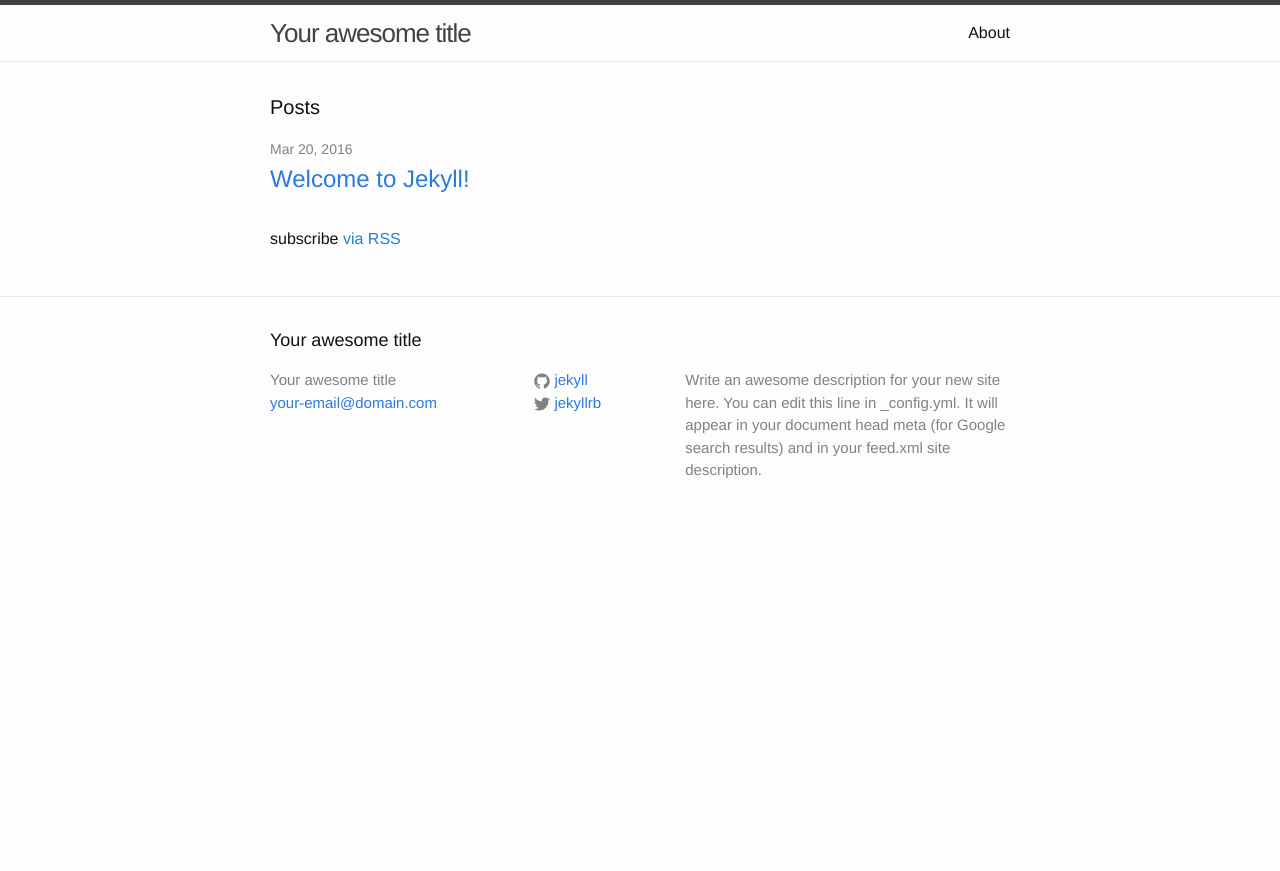
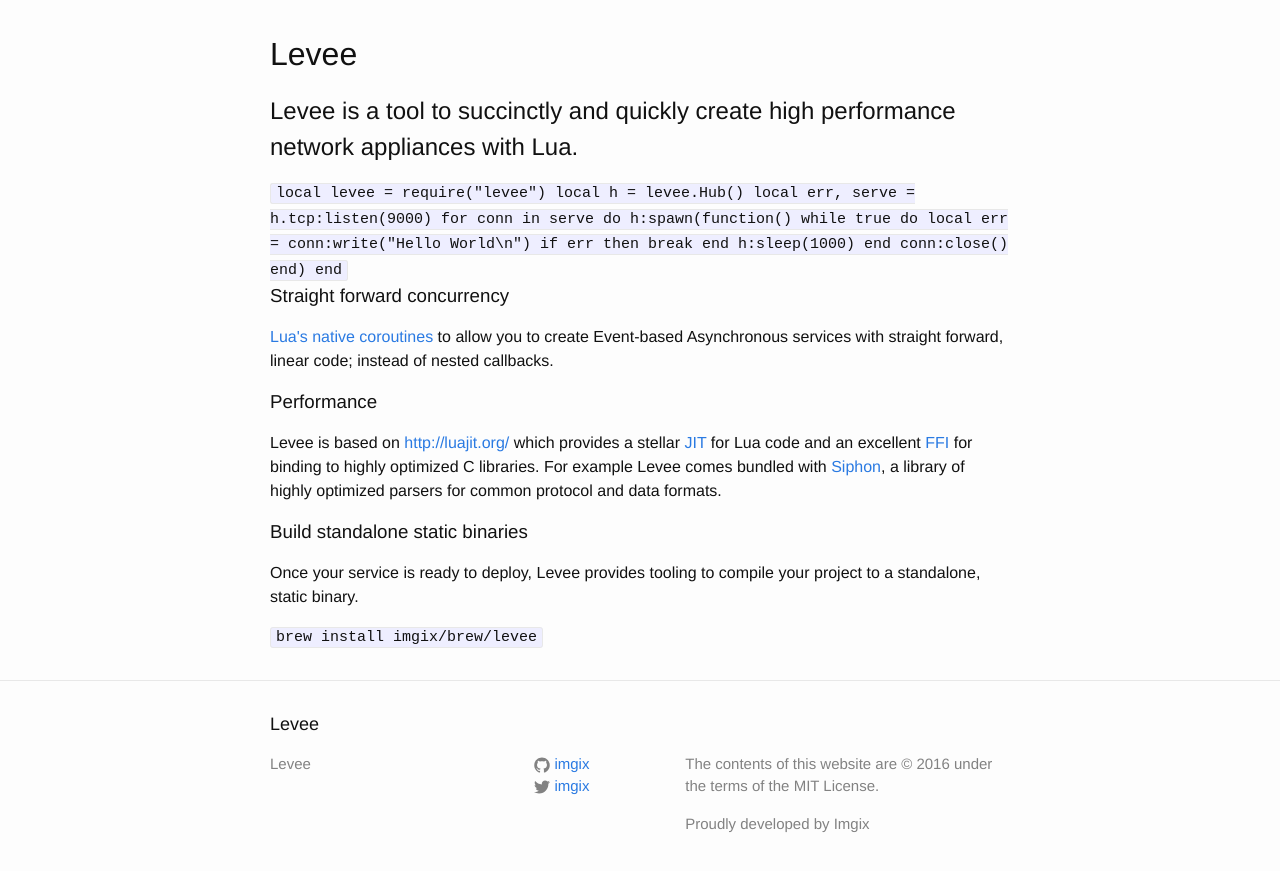
Before and after one commit to cablehead/levee, a Jekyll site: the page built from index.html, in a window 1280 px wide. Shown: the top 871 px of the page. Built offline with Jekyll 4.4.1, drawn with Linux system fonts in a browser that asks for light colours.

Commit message:
update index

```diff
--- a/_config.yml
+++ b/_config.yml
@@ -6,16 +6,13 @@
 # 'jekyll serve'. If you change this file, please restart the server process.
 
 # Site settings
-title: Your awesome title
-email: your-email@domain.com
-description: > # this means to ignore newlines until "baseurl:"
-  Write an awesome description for your new site here. You can edit this
-  line in _config.yml. It will appear in your document head meta (for
-  Google search results) and in your feed.xml site description.
+title: "Levee"
+email: "support@imgix.com"
+description: "Levee is a tool to succinctly and quickly create high performance network appliances with Lua."
 baseurl: "" # the subpath of your site, e.g. /blog
-url: "http://yourdomain.com" # the base hostname & protocol for your site
-twitter_username: jekyllrb
-github_username:  jekyll
+url: "http://imgix.com" # the base hostname & protocol for your site
+twitter_username: "imgix"
+github_username:  "imgix"
 
 # Build settings
 markdown: kramdown
--- a/_includes/footer.html
+++ b/_includes/footer.html
@@ -8,7 +8,7 @@
       <div class="footer-col footer-col-1">
         <ul class="contact-list">
           <li>{{ site.title }}</li>
-          <li><a href="mailto:{{ site.email }}">{{ site.email }}</a></li>
+
         </ul>
       </div>
 
@@ -29,7 +29,9 @@
       </div>
 
       <div class="footer-col footer-col-3">
-        <p>{{ site.description }}</p>
+        <p>The contents of this website are
+© 2016 under the terms of the MIT License.</p>
+<p>Proudly developed by Imgix</p>
       </div>
     </div>
 
--- a/_layouts/default.html
+++ b/_layouts/default.html
@@ -5,7 +5,6 @@
 
   <body>
 
-    {% include header.html %}
 
     <div class="page-content">
       <div class="wrapper">
--- a/_sass/_layout.scss
+++ b/_sass/_layout.scss
@@ -195,7 +195,6 @@
 }
 
 
-
 /**
  * Posts
  */
@@ -240,3 +239,13 @@
         }
     }
 }
+
+/**
+ * Homeppage
+ */
+
+.home{
+    header{
+        width:100%;
+    }
+}
--- a/index.html
+++ b/index.html
@@ -4,20 +4,58 @@
 
 <div class="home">
 
-  <h1 class="page-heading">Posts</h1>
+  <header>
+    <h1>Levee</h1>
+    <h2>Levee is a tool to succinctly and quickly create high performance network appliances with Lua.</h2>
+  </header>
 
-  <ul class="post-list">
-    {% for post in site.posts %}
-      <li>
-        <span class="post-meta">{{ post.date | date: "%b %-d, %Y" }}</span>
+  <section class="hello-world">
+    <code class="block">
+local levee = require("levee")
 
-        <h2>
-          <a class="post-link" href="{{ post.url | prepend: site.baseurl }}">{{ post.title }}</a>
-        </h2>
-      </li>
-    {% endfor %}
-  </ul>
+local h = levee.Hub()
 
-  <p class="rss-subscribe">subscribe <a href="{{ "/feed.xml" | prepend: site.baseurl }}">via RSS</a></p>
+local err, serve = h.tcp:listen(9000)
+
+for conn in serve do
+  h:spawn(function()
+    while true do
+      local err = conn:write("Hello World\n")
+      if err then break end
+      h:sleep(1000)
+    end
+    conn:close()
+  end)
+end</code>
+  </section>
+
+  <section class="callouts">
+    <article>
+      <div class="benefits">
+        <h3>Straight forward concurrency</h3>
+        <p><a href="http://www.lua.org/pil/9.1.html">Lua's native coroutines</a> to allow you to create Event-based Asynchronous
+services with straight forward, linear code; instead of nested callbacks.</p>
+      </div>
+      <div class="benefits">
+        <h3>Performance</h3>
+        <p>Levee is based on <a href="LuaJIT">http://luajit.org/</a> which provides a
+stellar <a href="https://en.wikipedia.org/wiki/Just-in-time_compilation">JIT</a> for
+Lua code and an excellent <a href="https://en.wikipedia.org/wiki/Foreign_function_interface">FFI</a> for
+binding to highly optimized C libraries. For example Levee comes bundled with <a href="https://github.com/imgix/siphon">Siphon</a>, a library of highly
+optimized parsers for common protocol and data formats.</p>
+      </div>
+      <div class="benefits">
+        <h3>Build standalone static binaries</h3>
+        <p>Once your service is ready to deploy, Levee provides tooling to compile your
+project to a standalone, static binary.</p>
+      </div>
+    </article>
+  </section>
+  <section class="install">
+    <article class="osx selected">
+      <code>brew install imgix/brew/levee</code>
+    </artcile>
+
+  </section>
 
 </div>
```
